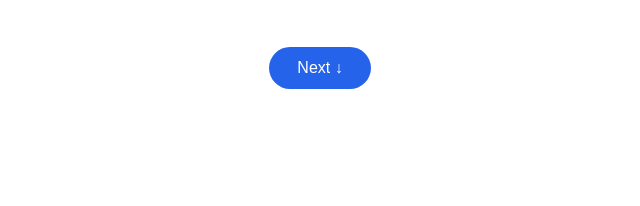
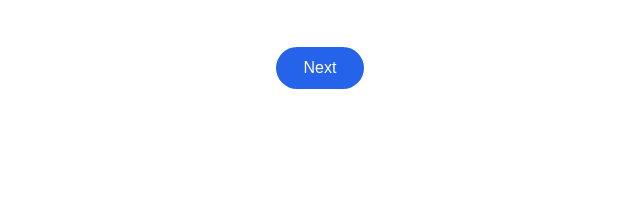
Before and after one commit to ShazeedaSulthanaSyeda/portfolio, a plain HTML site: page index.html in a window 1280 px wide. Shown: the part 202-408 px from the top of the page, 320-960 px from the left. Drawn offline with Linux system fonts and the light colour scheme.

Commit message:
Update index.html

```diff
--- a/index.html
+++ b/index.html
@@ -59,7 +59,7 @@
 
     <button class="next-btn"
       onclick="document.getElementById('about').scrollIntoView({ behavior: 'smooth' })">
-      Next ↓
+      Next
     </button>
   </div>
 
```
